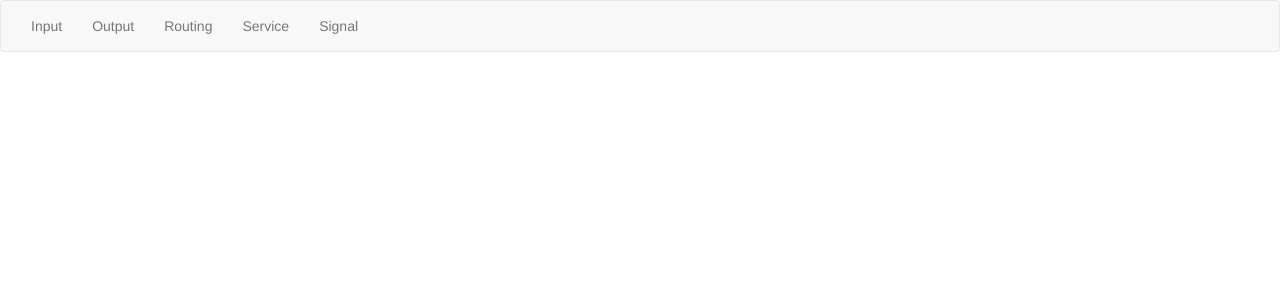
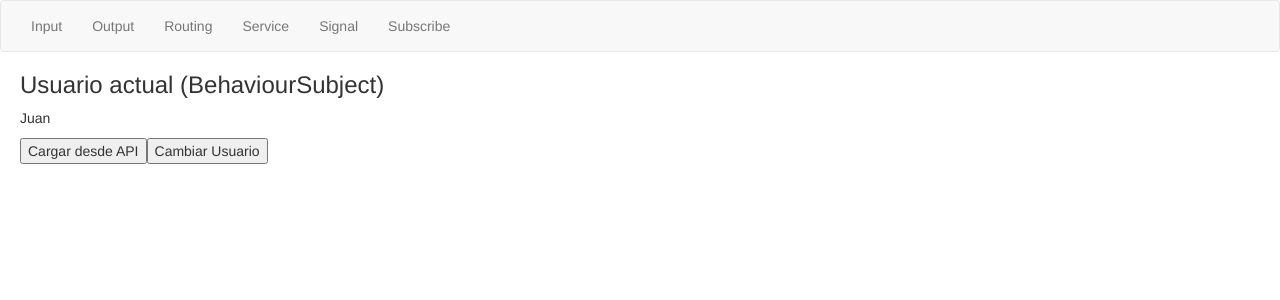
Before and after one commit to jviglio/testAngular, an Angular app: page /subscribe in a window 1280 px wide. Before the commit this address led to /. Shown: the top 300 px of the page. Built offline with nearby package versions, Linux system fonts and the light colour scheme.

Commit message:
Add subscribe component

```diff
--- a/src/app/app-routing.module.ts
+++ b/src/app/app-routing.module.ts
@@ -9,6 +9,7 @@ import { ListaComponent } from './service/lista/lista.component';
 import { DetalleComponent } from './service/detalle/detalle.component';
 import { OutputComponent } from './output/output.component';
 import { SignalComponent } from './signal/signal.component';
+import { SubscribeComponent } from './subscribe/subscribe.component';
 
 const routes: Routes = [
   { path: '', component: InputComponent},
@@ -22,7 +23,8 @@ const routes: Routes = [
     {path:'lista', component: ListaComponent},
     {path:'detalle', component: DetalleComponent}
   ]},
-  { path: 'signal', component: SignalComponent }
+  { path: 'signal', component: SignalComponent },
+  { path: 'subscribe', component: SubscribeComponent}
 ];
 
 @NgModule({
--- a/src/app/app.module.ts
+++ b/src/app/app.module.ts
@@ -19,7 +19,8 @@ import { HomeComponent } from './home/home.component';
 import { HttpClientModule} from "@angular/common/http";
 import { ParentComponent } from './output/parent/parent.component';
 import { ChildComponent } from './output/child/child.component';
-import { SignalComponent } from './signal/signal.component'
+import { SignalComponent } from './signal/signal.component';
+import { SubscribeComponent } from './subscribe/subscribe.component'
 
 @NgModule({
   declarations: [
@@ -38,7 +39,8 @@ import { SignalComponent } from './signal/signal.component'
     HomeComponent,
     ParentComponent,
     ChildComponent,
-    SignalComponent
+    SignalComponent,
+    SubscribeComponent
   ],
   imports: [
     BrowserModule,
--- a/src/app/indice/indice.component.html
+++ b/src/app/indice/indice.component.html
@@ -6,6 +6,7 @@
         <li><a routerLink="routing" href="#">Routing</a></li>
         <li><a routerLink="service/lista" href="#">Service</a></li>
         <li><a routerLink="signal" href="#">Signal</a></li>
+        <li><a routerLink="subscribe" href="#">Subscribe</a></li>
     </ul>
 </div>
 </nav>
--- /dev/null
+++ b/src/app/subscribe/subscribe.component.html
@@ -0,0 +1,5 @@
+<h3>Usuario actual (BehaviourSubject)</h3>
+<p>{{ currentUser }}</p>
+
+<button (click)="loadFromApi()" >Cargar desde API</button>
+<button (click)="updateUser()">Cambiar Usuario</button>
--- /dev/null
+++ b/src/app/subscribe/subscribe.component.ts
@@ -0,0 +1,30 @@
+import { Component } from '@angular/core';
+import { UserService } from './user.service';
+
+@Component({
+  selector: 'app-subscribe',
+  templateUrl: './subscribe.component.html',
+  styleUrl: './subscribe.component.scss'
+})
+export class SubscribeComponent {
+  currentUser = '';
+
+  constructor(private userService: UserService){}
+
+  ngOnInit() {
+    this.userService.user$.subscribe(user => {
+      this.currentUser = user;
+    })
+  }
+
+  public loadFromApi() {
+    this.userService.getUserFromApi().subscribe(user => {
+      this.currentUser = user;
+    });
+  }
+
+  public updateUser(){
+    this.userService.updateUser('Ana');
+  }
+
+}
--- /dev/null
+++ b/src/app/subscribe/user.service.ts
@@ -0,0 +1,16 @@
+import { Injectable } from "@angular/core";
+import { BehaviorSubject, Observable, of } from "rxjs";
+
+@Injectable({ providedIn: 'root' })
+export class UserService {
+    private userSubject = new BehaviorSubject<string>('Juan');
+    user$ = this.userSubject.asObservable();
+
+    getUserFromApi(): Observable<string> {
+        return of('Pedro');
+    }
+
+    updateUser(name: string) {
+        this.userSubject.next(name);
+    }
+}
```
Also changed, not shown: src/app/subscribe/subscribe.component.scss (added).
